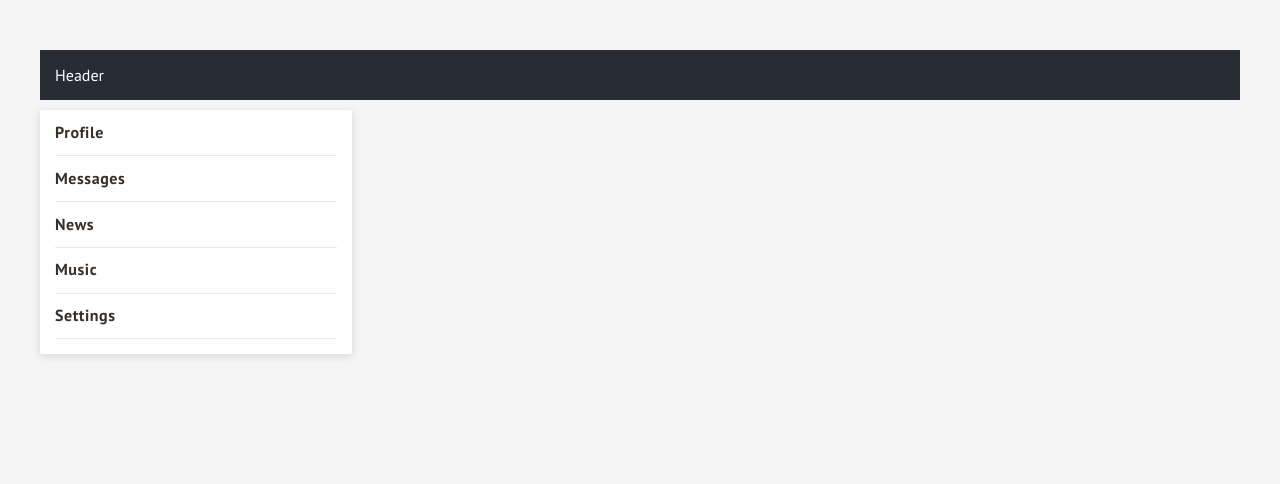
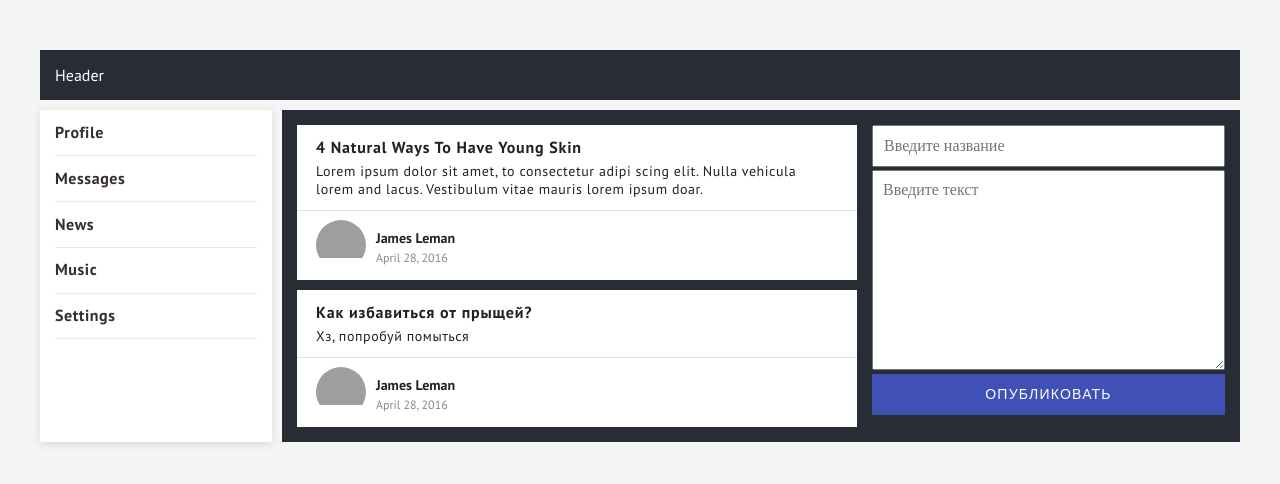
Before and after one commit to Romkandeveloper/react-blog, a React (Create React App) app: page /profile in a window 1280 px wide. Shown: the top 484 px of the page. Built offline with nearby package versions, Linux system fonts and the light colour scheme; grey boxes are pictures that could not be loaded.

Commit message:
added render posts

```diff
--- a/src/App.css
+++ b/src/App.css
@@ -14,6 +14,7 @@ body {
 .page {
     display: grid;
     grid-template-areas: "h h h h h" "s c c c c";
+    grid-template-columns: repeat(5, 1fr);
     grid-gap: 10px;
 
     max-width: 1200px;
--- a/src/App.js
+++ b/src/App.js
@@ -19,7 +19,18 @@ const App = (props) => {
               <div className="content">
 
                   <Routes>
-                      <Route path="/"  element={<Profile data={props.appState.profilePage}/>} />
+                      <Route path="/"
+                             element={<Profile data={props.appState.profilePage}
+                                               addPost={props.addPost}
+                             />}
+
+                      />
+                      <Route path="/profile"
+                             element={<Profile data={props.appState.profilePage}
+                                               addPost={props.addPost}
+                             />}
+
+                      />
                       <Route path="/dialogs" element={<Dialogs />} />
                   </Routes>
 
--- a/src/components/profile/Profile.jsx
+++ b/src/components/profile/Profile.jsx
@@ -11,7 +11,7 @@ const Profile = (props) => {
               <Posts state={props.data.posts} />
           </div>
           <div className={style.profile__form}>
-              <Form />
+              <Form addPost={props.addPost} />
           </div>
       </section>
   );
--- a/src/components/profile/posts/Posts.jsx
+++ b/src/components/profile/posts/Posts.jsx
@@ -3,8 +3,6 @@ import style from './Post.module.css';
 import Post from './post/Post';
 
 const Posts = (props) => {
-
-    console.log(props.state);
 
   let posts = props.state.map(item => {
      return <Post post={item} />
--- a/src/components/profile/posts/form/Form.jsx
+++ b/src/components/profile/posts/form/Form.jsx
@@ -2,11 +2,35 @@ import React from 'react';
 import style from './Form.module.css';
 
 const Form = (props) => {
+
+    let postTitle = React.createRef();
+    let postDescription = React.createRef();
+
+    let addPost = () => {
+        if (postTitle.current.value == '' ||
+            postDescription.current.value == '' ) {
+            return;
+        }
+
+        props.addPost(postTitle.current.value,
+                      postDescription.current.value);
+
+    }
+
     return (
         <form className={style.form}>
-            <input className={style.form__input} placeholder="Введите название"/>
-            <textarea className={style.form__text} placeholder="Введите текст"></textarea>
-            <button className={style.form__btn}>Опубликовать</button>
+            <input className={style.form__input}
+                   placeholder="Введите название"
+                   ref={postTitle}
+            />
+            <textarea className={style.form__text}
+                      placeholder="Введите текст"
+                      ref={postDescription}
+            ></textarea>
+            <button type="button"
+                    className={style.form__btn}
+                    onClick={ addPost }
+            >Опубликовать</button>
         </form>
     )
 };
--- a/src/index.js
+++ b/src/index.js
@@ -1,16 +1,8 @@
-import React from 'react';
-import ReactDOM from 'react-dom';
-import './index.css';
-import App from './App';
-import reportWebVitals from './reportWebVitals';
 import state from './redux/state';
+import {renderDom} from "./render";
+import reportWebVitals from './reportWebVitals'
 
-ReactDOM.render(
-  <React.StrictMode>
-    <App appState={state} />
-  </React.StrictMode>,
-  document.getElementById('root')
-);
+renderDom(state);
 
 // If you want to start measuring performance in your app, pass a function
 // to log results (for example: reportWebVitals(console.log))
--- a/src/redux/state.js
+++ b/src/redux/state.js
@@ -1,3 +1,5 @@
+import {renderDom} from "../render";
+
 let state = {
     profilePage: {
         posts: [
@@ -16,4 +18,13 @@ let state = {
     }
 }
 
+export let addPostToState = (postTitle, postDescription) => {
+    state.profilePage.posts.push({
+        title: postTitle,
+        description: postDescription
+    })
+
+    renderDom(state);
+}
+
 export default state;
--- /dev/null
+++ b/src/render.js
@@ -0,0 +1,12 @@
+import React from 'react';
+import ReactDOM from 'react-dom';
+import './index.css';
+import App from './App';
+import { addPostToState } from "./redux/state";
+
+export let renderDom = (state) => {
+    ReactDOM.render(
+        <App appState={state} addPost={addPostToState} />,
+        document.getElementById('root')
+    );
+}
```
